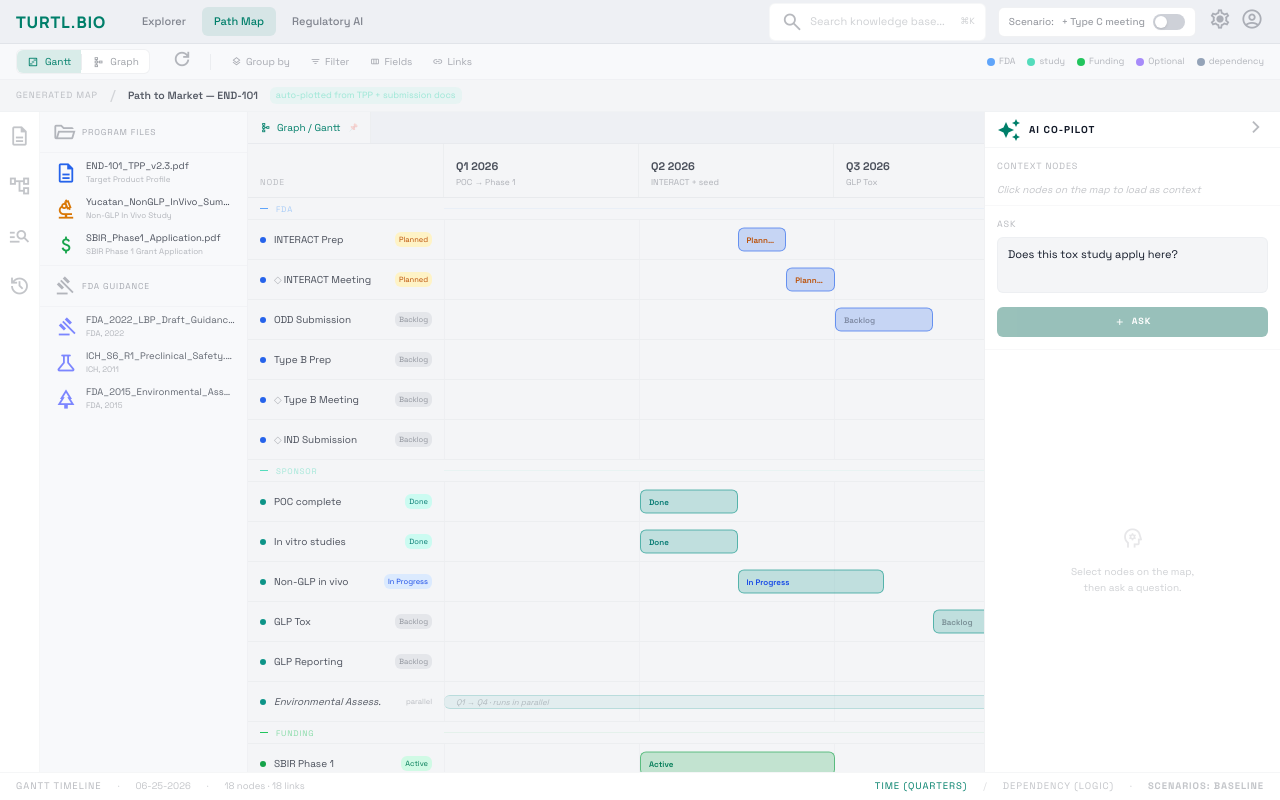
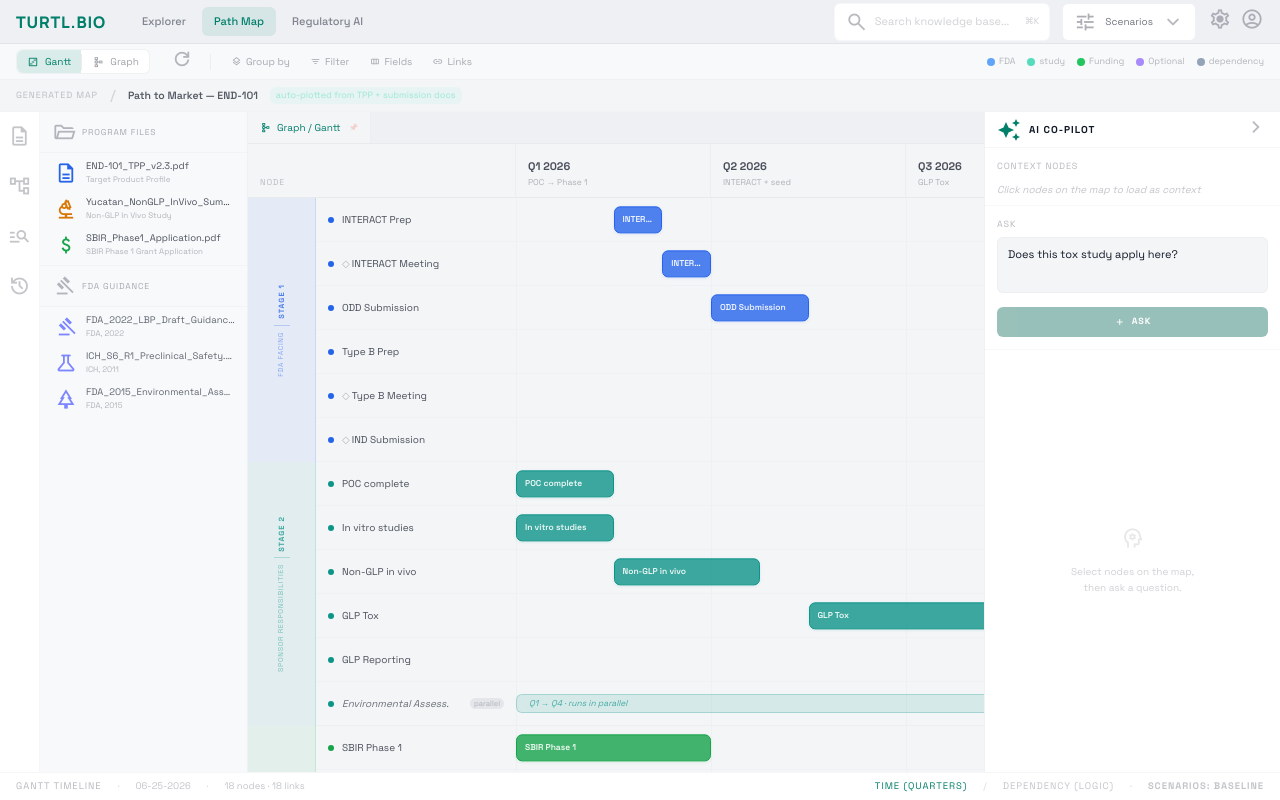
Before and after one commit to axie22/Turtl.Bio, a Next.js app in the folder turtl.bio/: page /workspace in a window 1280 px wide. Both pictures are taken after a click on the button "Path Map". Built offline with nearby package versions, Linux system fonts and the light colour scheme.

Commit message:
Update graph and gannt view

```diff
--- a/turtl.bio/components/workspace/PathMap/GanttView.tsx
+++ b/turtl.bio/components/workspace/PathMap/GanttView.tsx
@@ -11,53 +11,93 @@ import {
 
 const Q_COUNT = 4;
 const Q_W = 195;
-const ROW_H = 40;
-const LABEL_W = 196;
+const ROW_H = 44;
+const LABEL_W = 200;
+const STAGE_W = 68;
 const HEADER_H = 54;
+
+const STAGE_CONFIG: Record<string, { label: string; sublabel: string }> = {
+  fda:     { label: "FDA Facing",              sublabel: "Stage 1" },
+  sponsor: { label: "Sponsor Responsibilities", sublabel: "Stage 2" },
+  funding: { label: "Funding",                 sublabel: "Stage 3" },
+};
 
 function effectiveStart(node: MapNode, typeCEnabled: boolean) {
   return node.ganttStart + (typeCEnabled && node.ganttShiftOnTypeC ? node.ganttShiftOnTypeC : 0);
 }
 
 function getBarLeft(node: MapNode, typeCEnabled: boolean) {
-  return LABEL_W + (effectiveStart(node, typeCEnabled) - 1) * Q_W;
+  return (effectiveStart(node, typeCEnabled) - 1) * Q_W;
 }
 
-// ─── ENV ASSESS long bar (special background bar spanning Q1→Q4) ─────────────
+// ─── ENV ASSESS long bar ──────────────────────────────────────────────────────
 
 function EnvAssessBar({ node }: { node: MapNode }) {
   const color = LANE_COLOR[node.lane];
   return (
     <div
-      className="relative border-b border-ws-highest/20 flex items-center"
+      className="relative border-b border-ws-highest/15 flex items-center"
       style={{ height: ROW_H }}
     >
-      {/* Label */}
-      <div className="shrink-0 flex items-center gap-2 px-3 z-10 relative" style={{ width: LABEL_W }}>
+      <div className="shrink-0 flex items-center gap-2 px-3 z-10" style={{ width: LABEL_W }}>
         <div className="w-1.5 h-1.5 rounded-full shrink-0" style={{ backgroundColor: color }} />
-        <span className="font-label text-[10px] text-ws-text/70 truncate italic">{node.label}</span>
-        <span className="ml-auto font-label text-[7.5px] text-ws-text/25 shrink-0">parallel</span>
+        <span className="font-label text-[10px] text-ws-text/60 truncate italic">{node.label}</span>
+        <span className="ml-auto font-label text-[7.5px] text-ws-text/25 shrink-0 bg-ws-high px-1 rounded-sm">parallel</span>
       </div>
-      {/* Full-width bar */}
       <div className="relative flex-1 h-full" style={{ minWidth: Q_COUNT * Q_W }}>
-        {/* Quarter grid lines */}
         {[0, 1, 2, 3].map((q) => (
-          <div key={q} className="absolute top-0 bottom-0 border-l border-ws-highest/15" style={{ left: q * Q_W }} />
+          <div key={q} className="absolute top-0 bottom-0 border-l border-ws-highest/12" style={{ left: q * Q_W }} />
         ))}
-        {/* Long spanning bar */}
         <div
-          className="absolute top-1/2 -translate-y-1/2 rounded-sm"
+          className="absolute top-1/2 -translate-y-1/2 rounded-sm flex items-center px-3"
           style={{
             left: 0,
             right: 0,
-            height: ROW_H * 0.35,
-            backgroundColor: color + "12",
-            borderTop: `1px solid ${color}30`,
-            borderBottom: `1px solid ${color}30`,
+            height: ROW_H * 0.45,
+            backgroundColor: color + "20",
+            border: `1px solid ${color}40`,
           }}
         >
-          <div className="h-full flex items-center px-3">
-            <span className="font-label text-[8px] text-ws-text/25 italic">Q1 → Q4 · runs in parallel</span>
+          <span className="font-label text-[8.5px] italic" style={{ color: color + "bb" }}>
+            Q1 → Q4 · runs in parallel
+          </span>
+        </div>
+      </div>
+    </div>
+  );
+}
+
+// ─── RUNWAY RISK gap bar ──────────────────────────────────────────────────────
+
+function GapBar({ node }: { node: MapNode }) {
+  return (
+    <div
+      className="relative border-b border-ws-highest/15 flex items-center"
+      style={{ height: ROW_H }}
+    >
+      <div className="shrink-0 flex items-center gap-2 px-3 z-10" style={{ width: LABEL_W }}>
+        <div className="w-1.5 h-1.5 rounded-full shrink-0 bg-amber-400" />
+        <span className="font-label text-[10px] text-amber-500/70 truncate">{node.label}</span>
+        <span className="ml-auto font-label text-[7.5px] text-amber-400/60 shrink-0 bg-amber-400/10 px-1 rounded-sm">RISK</span>
+      </div>
+      <div className="relative flex-1 h-full" style={{ minWidth: Q_COUNT * Q_W }}>
+        {[0, 1, 2, 3].map((q) => (
+          <div key={q} className="absolute top-0 bottom-0 border-l border-ws-highest/12" style={{ left: q * Q_W }} />
+        ))}
+        <div
+          className="absolute top-1/2 -translate-y-1/2 rounded-sm overflow-hidden"
+          style={{
+            left: (node.ganttStart - 1) * Q_W,
+            width: node.ganttDuration * Q_W,
+            height: ROW_H * 0.58,
+            border: "1px solid rgba(251,191,36,0.5)",
+            backgroundImage:
+              "repeating-linear-gradient(45deg, rgba(251,191,36,0.15) 0px, rgba(251,191,36,0.15) 4px, transparent 4px, transparent 10px)",
+            backgroundColor: "rgba(251,191,36,0.06)",
+          }}
+        >
+          <div className="h-full flex items-center justify-center">
+            <span className="font-label text-[7.5px] text-amber-500/60 font-bold tracking-wider">NO FUNDING</span>
           </div>
         </div>
       </div>
@@ -65,46 +105,7 @@ function EnvAssessBar({ node }: { node: MapNode }) {
   );
 }
 
-// ─── RUNWAY RISK gap bar (hatched amber) ─────────────────────────────────────
-
-function GapBar({ node }: { node: MapNode }) {
-  return (
-    <div
-      className="relative border-b border-ws-highest/20 flex items-center"
-      style={{ height: ROW_H }}
-    >
-      <div className="shrink-0 flex items-center gap-2 px-3 z-10 relative" style={{ width: LABEL_W }}>
-        <div className="w-1.5 h-1.5 rounded-full shrink-0 bg-amber-400" />
-        <span className="font-label text-[10px] text-amber-400/70 truncate">{node.label}</span>
-        <span className="ml-auto font-label text-[7.5px] text-amber-400/40 shrink-0 bg-amber-400/10 px-1 rounded-sm">RISK</span>
-      </div>
-      <div className="relative flex-1 h-full" style={{ minWidth: Q_COUNT * Q_W }}>
-        {[0, 1, 2, 3].map((q) => (
-          <div key={q} className="absolute top-0 bottom-0 border-l border-ws-highest/15" style={{ left: q * Q_W }} />
-        ))}
-        {/* Hatched amber gap */}
-        <div
-          className="absolute top-1/2 -translate-y-1/2 rounded-sm overflow-hidden"
-          style={{
-            left: (node.ganttStart - 1) * Q_W,
-            width: node.ganttDuration * Q_W,
-            height: ROW_H * 0.55,
-            border: "1px solid rgba(251,191,36,0.4)",
-            backgroundImage:
-              "repeating-linear-gradient(45deg, rgba(251,191,36,0.12) 0px, rgba(251,191,36,0.12) 4px, transparent 4px, transparent 10px)",
-            backgroundColor: "rgba(251,191,36,0.04)",
-          }}
-        >
-          <div className="h-full flex items-center justify-center">
-            <span className="font-label text-[7.5px] text-amber-400/60 font-bold tracking-wider">NO FUNDING</span>
-          </div>
-        </div>
-      </div>
-    </div>
-  );
-}
-
-// ─── Regular row ─────────────────────────────────────────────────────────────
+// ─── Regular row ──────────────────────────────────────────────────────────────
 
 interface GanttRowProps {
   node: MapNode;
@@ -112,53 +113,52 @@ interface GanttRowProps {
 }
 
 function GanttRow({ node, typeCEnabled }: GanttRowProps) {
-  const st = STATUS_CONFIG[node.status];
   const laneColor = LANE_COLOR[node.lane];
   const left = getBarLeft(node, typeCEnabled);
-  const width = Math.max(node.ganttDuration * Q_W, 20);
-
+  const width = Math.max(node.ganttDuration * Q_W, 24);
   const isShifted = typeCEnabled && !!node.ganttShiftOnTypeC;
+  const isTypeC = node.scenario === "typeC";
 
   return (
     <div
-      className="relative flex items-center border-b border-ws-highest/20"
+      className="relative flex items-center border-b border-ws-highest/12"
       style={{ height: ROW_H }}
     >
       <div className="shrink-0 flex items-center gap-2 px-3" style={{ width: LABEL_W }}>
-        <div className="w-1.5 h-1.5 rounded-full shrink-0" style={{ backgroundColor: laneColor }} />
-        <span className="font-label text-[10px] text-ws-text/75 truncate">
+        <div className="w-1.5 h-1.5 rounded-full shrink-0" style={{ backgroundColor: laneColor + (isTypeC ? "80" : "ff") }} />
+        <span className={`font-label text-[10px] truncate ${isTypeC ? "text-ws-text/45 italic" : "text-ws-text/75"}`}>
           {node.isMilestone && <span className="mr-0.5 opacity-40">◇</span>}
           {node.label}
-        </span>
-        <span className={`ml-auto shrink-0 font-label text-[7.5px] px-1 py-0.5 rounded-sm ${st.bg} ${st.text}`}>
-          {st.label}
         </span>
       </div>
 
       <div className="relative flex-1 h-full" style={{ minWidth: Q_COUNT * Q_W }}>
         {[0, 1, 2, 3].map((q) => (
-          <div key={q} className="absolute top-0 bottom-0 border-l border-ws-highest/15" style={{ left: q * Q_W }} />
+          <div key={q} className="absolute top-0 bottom-0 border-l border-ws-highest/12" style={{ left: q * Q_W }} />
         ))}
-        {/* Bar */}
+
+        {/* Solid bar */}
         <div
-          className={`absolute top-1/2 -translate-y-1/2 rounded-sm flex items-center px-2 transition-all duration-500 ${
-            isShifted ? "ring-1 ring-amber-400/60" : ""
-          }`}
+          className="absolute top-1/2 -translate-y-1/2 rounded-sm flex items-center px-2 overflow-hidden transition-all duration-500"
           style={{
             left,
             width,
             height: ROW_H * 0.62,
-            backgroundColor: laneColor + "38",
-            borderColor: laneColor + "99",
-            borderWidth: 1,
-            borderStyle: "solid",
+            backgroundColor: isTypeC ? laneColor + "30" : laneColor + "cc",
+            border: isTypeC ? `1.5px dashed ${laneColor}60` : `1px solid ${laneColor}`,
+            boxShadow: isTypeC ? "none" : `0 1px 3px ${laneColor}22`,
+            outline: isShifted ? `1px solid rgba(251,191,36,0.7)` : "none",
+            outlineOffset: 1,
           }}
         >
           {isShifted && (
-            <span className="font-label text-[7px] text-amber-400/70 mr-1">+Q</span>
+            <span className="font-label text-[7px] text-amber-300 mr-1 shrink-0">+Q</span>
           )}
-          <span className={`font-label text-[8px] truncate font-semibold ${st.text}`}>
-            {st.label}
+          <span
+            className="font-label text-[8.5px] font-semibold truncate"
+            style={{ color: isTypeC ? laneColor : "rgba(255,255,255,0.92)" }}
+          >
+            {node.label}
           </span>
         </div>
       </div>
@@ -166,21 +166,60 @@ function GanttRow({ node, typeCEnabled }: GanttRowProps) {
   );
 }
 
-// ─── Lane separator ───────────────────────────────────────────────────────────
+// ─── Stage lane block ─────────────────────────────────────────────────────────
 
-function LaneSeparator({ label, color }: { label: string; color: string }) {
+interface LaneGroupProps {
+  laneId: "fda" | "sponsor" | "funding";
+  children: React.ReactNode;
+}
+
+function LaneGroup({ laneId, children }: LaneGroupProps) {
+  const color = LANE_COLOR[laneId];
+  const { label, sublabel } = STAGE_CONFIG[laneId];
+
   return (
+    <div className="relative flex">
+      {/* Stage block */}
       <div
-      className="flex items-center border-b border-ws-highest/20"
-      style={{ height: 22, backgroundColor: "var(--color-ws-low)" }}
+        className="shrink-0 flex flex-col items-center justify-center border-r"
+        style={{
+          width: STAGE_W,
+          backgroundColor: color + "12",
+          borderColor: color + "25",
+        }}
       >
-      <div className="shrink-0 flex items-center gap-2 px-3" style={{ width: LABEL_W }}>
-        <div className="w-2 h-px" style={{ backgroundColor: color }} />
-        <span className="font-label text-[8px] uppercase tracking-widest" style={{ color: color + "80" }}>
+        <span
+          className="font-label font-bold"
+          style={{
+            writingMode: "vertical-rl",
+            transform: "rotate(180deg)",
+            fontSize: 7.5,
+            letterSpacing: "0.14em",
+            textTransform: "uppercase",
+            color: color,
+            opacity: 0.8,
+          }}
+        >
+          {sublabel}
+        </span>
+        <div className="my-1.5 w-4 h-px" style={{ backgroundColor: color + "40" }} />
+        <span
+          className="font-label"
+          style={{
+            writingMode: "vertical-rl",
+            transform: "rotate(180deg)",
+            fontSize: 7,
+            letterSpacing: "0.1em",
+            textTransform: "uppercase",
+            color: color,
+            opacity: 0.5,
+          }}
+        >
           {label}
         </span>
       </div>
-      <div className="flex-1 h-px" style={{ backgroundColor: color + "12", minWidth: Q_COUNT * Q_W }} />
+      {/* Lane rows */}
+      <div className="flex-1">{children}</div>
     </div>
   );
 }
@@ -197,24 +236,25 @@ export function GanttView({ typeCEnabled }: GanttViewProps) {
     [typeCEnabled]
   );
 
-  const fdaNodes   = allNodes.filter((n) => n.lane === "fda"     && !n.ganttIsLongBar && !n.ganttIsGap);
+  const fdaNodes   = allNodes.filter((n) => n.lane === "fda" && !n.ganttIsLongBar && !n.ganttIsGap);
   const sponsorNodes = allNodes.filter((n) => n.lane === "sponsor" && !n.ganttIsLongBar && !n.ganttIsGap);
-  const envNode    = allNodes.find((n) => n.ganttIsLongBar);
+  const envNode    = NODES.find((n) => n.ganttIsLongBar);
   const gapNode    = allNodes.find((n) => n.ganttIsGap);
   const fundingNodes = allNodes.filter((n) => n.lane === "funding" && !n.ganttIsGap);
 
   return (
     <div className="flex-1 overflow-auto" style={{ backgroundColor: "var(--color-ws-bg)" }}>
-      <div style={{ minWidth: LABEL_W + Q_COUNT * Q_W + 40 }}>
+      <div style={{ minWidth: STAGE_W + LABEL_W + Q_COUNT * Q_W + 40 }}>
 
         {/* Quarter headers */}
         <div
           className="sticky top-0 z-10 flex border-b border-ws-highest/30"
           style={{ backgroundColor: "var(--color-ws-mid)", height: HEADER_H }}
         >
+          {/* Stage + label header */}
           <div
             className="shrink-0 border-r border-ws-highest/20 flex items-end px-3 pb-2"
-            style={{ width: LABEL_W }}
+            style={{ width: STAGE_W + LABEL_W }}
           >
             <span className="font-label text-[8.5px] uppercase tracking-widest text-ws-text/25">Node</span>
           </div>
@@ -231,20 +271,21 @@ export function GanttView({ typeCEnabled }: GanttViewProps) {
         </div>
 
         {/* FDA lane */}
-        <LaneSeparator label="FDA" color="#60a5fa" />
+        <LaneGroup laneId="fda">
           {fdaNodes.map((node) => <GanttRow key={node.id} node={node} typeCEnabled={typeCEnabled} />)}
+        </LaneGroup>
 
         {/* Sponsor lane */}
-        <LaneSeparator label="Sponsor" color="#54dcbc" />
+        <LaneGroup laneId="sponsor">
           {sponsorNodes.map((node) => <GanttRow key={node.id} node={node} typeCEnabled={typeCEnabled} />)}
-        {/* Env Assess as a long bar below sponsor rows */}
           {envNode && <EnvAssessBar node={envNode} />}
+        </LaneGroup>
 
         {/* Funding lane */}
-        <LaneSeparator label="Funding" color="#22c55e" />
+        <LaneGroup laneId="funding">
           {fundingNodes.map((node) => <GanttRow key={node.id} node={node} typeCEnabled={typeCEnabled} />)}
-        {/* Phase 1→2 gap as hatched bar */}
           {gapNode && <GapBar node={gapNode} />}
+        </LaneGroup>
 
       </div>
 
--- a/turtl.bio/components/workspace/PathMap/PathMapLayout.tsx
+++ b/turtl.bio/components/workspace/PathMap/PathMapLayout.tsx
@@ -19,6 +19,103 @@ type ViewMode = "graph" | "gantt";
 type NavTab = "explorer" | "path-map" | "regulatory-ai";
 // Main area tab: "map" is the pinned graph/gantt tab; anything else is a doc ID
 type MainTab = "map" | string;
+
+// ─── Scenario Dropdown ───────────────────────────────────────────────────────
+
+const SCENARIOS = [
+  {
+    id: "typeC" as const,
+    label: "+ Type C Meeting",
+    description: "CMC focus · optional FDA meeting track",
+    detail: "Delays Type B Prep by ~1 quarter. Use when FDA requests additional CMC alignment before pre-IND.",
+  },
+];
+
+interface ScenarioDropdownProps {
+  typeCEnabled: boolean;
+  onToggle: () => void;
+}
+
+function ScenarioDropdown({ typeCEnabled, onToggle }: ScenarioDropdownProps) {
+  const [open, setOpen] = useState(false);
+  return (
+    <div className="relative">
+      <button
+        onClick={() => setOpen((v) => !v)}
+        className={`flex items-center gap-2 px-2.5 py-1.5 bg-ws-lowest border rounded-sm transition-colors ${
+          open ? "border-ws-teal/40" : "border-ws-highest/30 hover:border-ws-highest/50"
+        }`}
+      >
+        <span className="material-symbols-outlined text-[13px] text-ws-text/35">tune</span>
+        <span className="font-label text-[10px] text-ws-text/60">Scenarios</span>
+        {typeCEnabled && (
+          <span className="font-label text-[8px] px-1.5 py-0.5 rounded-full bg-amber-400/15 text-amber-500 border border-amber-400/25">
+            1 active
+          </span>
+        )}
+        <span
+          className={`material-symbols-outlined text-[12px] text-ws-text/30 transition-transform duration-150 ${open ? "rotate-180" : ""}`}
+        >
+          expand_more
+        </span>
+      </button>
+
+      {open && (
+        <>
+          <div className="fixed inset-0 z-40" onClick={() => setOpen(false)} />
+          <div
+            className="absolute right-0 top-full mt-1.5 z-50 bg-ws-lowest border border-ws-highest/30 rounded-sm shadow-xl"
+            style={{ minWidth: 256 }}
+          >
+            <div className="px-3 pt-2.5 pb-1">
+              <span className="font-label text-[8px] uppercase tracking-widest text-ws-text/30">
+                Available Scenarios
+              </span>
+            </div>
+            {SCENARIOS.map((s) => (
+              <div
+                key={s.id}
+                className="flex items-start gap-3 px-3 py-2.5 mx-1 mb-1 rounded-sm hover:bg-ws-bg cursor-pointer transition-colors"
+                onClick={() => onToggle()}
+              >
+                <div className="flex-1 min-w-0">
+                  <div className="font-label text-[10.5px] font-semibold text-ws-text/80 mb-0.5">
+                    {s.label}
+                  </div>
+                  <div className="font-label text-[8.5px] text-ws-text/40 leading-relaxed">
+                    {s.description}
+                  </div>
+                  {typeCEnabled && (
+                    <div className="font-label text-[8px] text-amber-500/70 mt-1 leading-relaxed">
+                      {s.detail}
+                    </div>
+                  )}
+                </div>
+                <div
+                  onClick={(e) => { e.stopPropagation(); onToggle(); }}
+                  className={`relative w-8 h-4 rounded-full transition-colors duration-200 shrink-0 mt-0.5 ${
+                    typeCEnabled ? "bg-ws-teal-dark" : "bg-ws-highest"
+                  }`}
+                >
+                  <span
+                    className={`absolute top-0.5 left-0.5 w-3 h-3 bg-white rounded-full shadow transition-transform duration-200 ${
+                      typeCEnabled ? "translate-x-4" : "translate-x-0"
+                    }`}
+                  />
+                </div>
+              </div>
+            ))}
+            <div className="border-t border-ws-highest/15 px-3 py-2">
+              <span className="font-label text-[8px] text-ws-text/20">
+                More scenarios coming soon
+              </span>
+            </div>
+          </div>
+        </>
+      )}
+    </div>
+  );
+}
 
 // ─── Top Nav ─────────────────────────────────────────────────────────────────
 
@@ -70,18 +167,7 @@ function TopNav({ activeTab, setActiveTab, typeCEnabled, onToggleTypeC, onNaviga
           />
           <span className="font-label text-[9px] text-ws-text/20 ml-1.5">⌘K</span>
         </div>
-        <div className="flex items-center gap-2 px-2.5 py-1.5 bg-ws-lowest border border-ws-highest/30 rounded-sm">
-          <span className="font-label text-[10px] text-ws-text/50">Scenario:</span>
-          <span className={`font-label text-[10px] font-medium ${typeCEnabled ? "text-ws-teal" : "text-ws-text/40"}`}>
-            + Type C meeting
-          </span>
-          <button
-            onClick={onToggleTypeC}
-            className={`relative w-8 h-4 rounded-full transition-colors duration-200 ${typeCEnabled ? "bg-ws-teal-dark" : "bg-ws-highest"}`}
-          >
-            <span className={`absolute top-0.5 left-0.5 w-3 h-3 bg-white rounded-full shadow transition-transform duration-200 ${typeCEnabled ? "translate-x-4" : "translate-x-0"}`} />
-          </button>
-        </div>
+        <ScenarioDropdown typeCEnabled={typeCEnabled} onToggle={onToggleTypeC} />
         <div className="flex items-center gap-2">
           <button className="text-ws-text/30 hover:text-ws-text/70 transition-colors">
             <span className="material-symbols-outlined text-[18px]">settings</span>
```
Also changed, not shown: turtl.bio/components/workspace/PathMap/GraphView.tsx (+68 -30 lines). Lines whose indentation alone changed are shown as unchanged.
